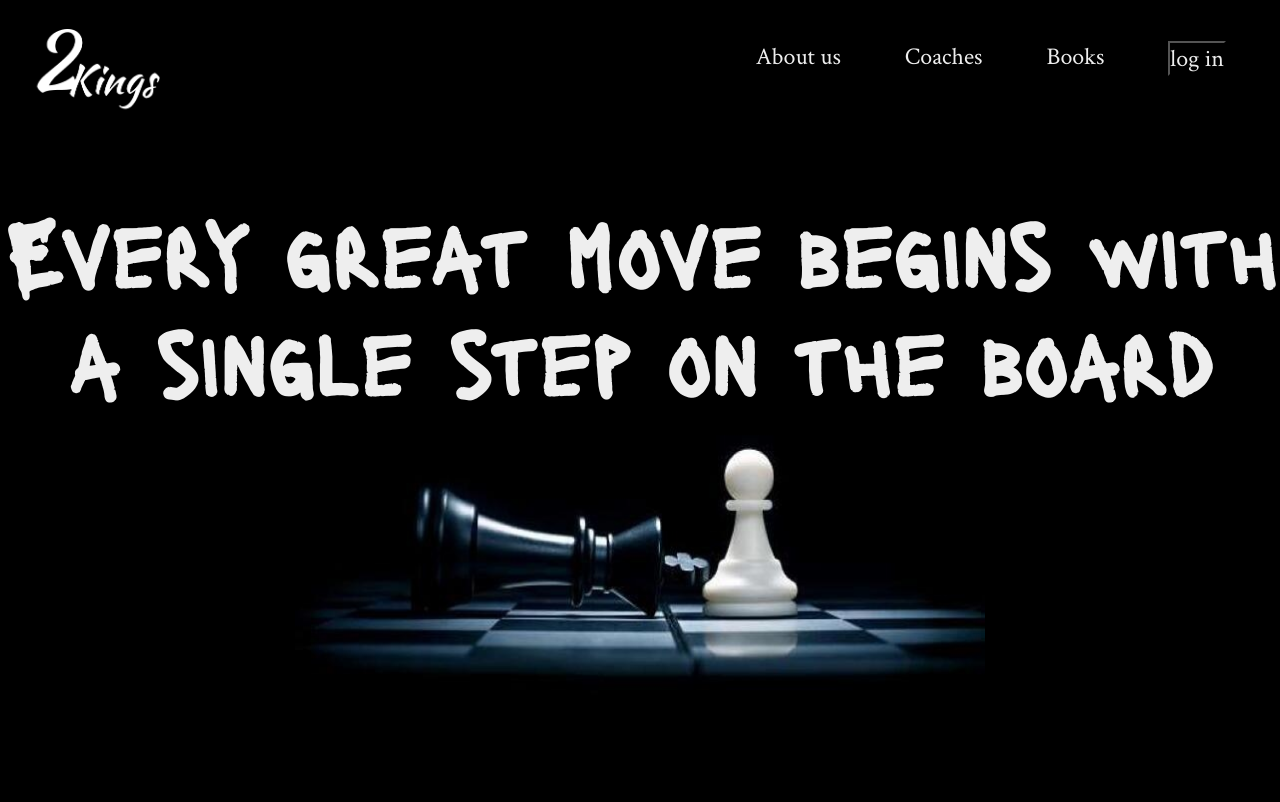
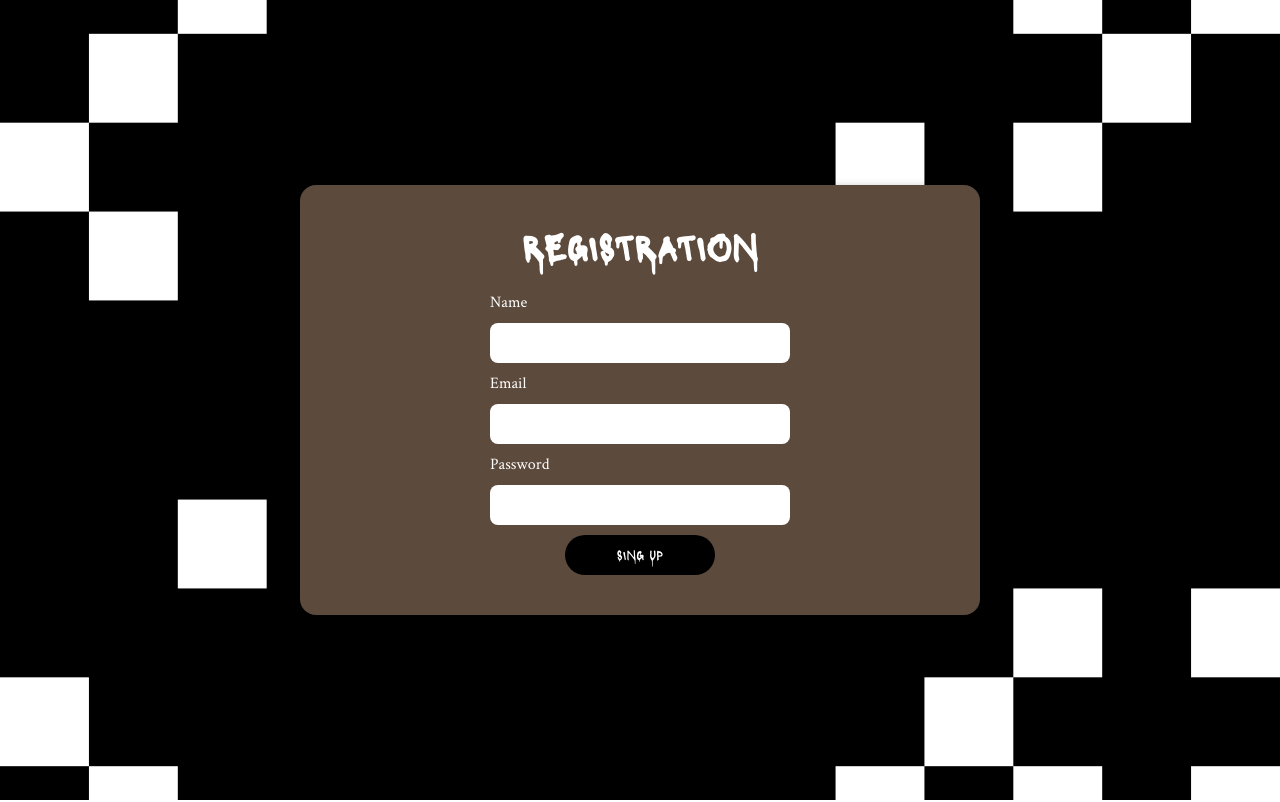
Before and after one commit to uliaescha/2Kings, a React (Vite) app: page /register in a window 1280 px wide. Shown: the top 802 px of the page. Built offline with nearby package versions, Linux system fonts and the light colour scheme; a web font is replaced by a local one.

Commit message:
registration page and styles, also routes on the page

```diff
--- a/package.json
+++ b/package.json
@@ -18,6 +18,7 @@
     "mongoose": "^8.10.0",
     "react": "^18.3.1",
     "react-dom": "^18.3.1",
+    "react-router-dom": "^7.2.0",
     "sass": "^1.83.1"
   },
   "devDependencies": {
--- /dev/null
+++ b/src/App.jsx
@@ -0,0 +1,16 @@
+import { BrowserRouter as Router, Routes, Route } from "react-router-dom";
+import MainPage from "./components/pages/main-page/MainPage";
+import Registration from "./components/pages/auth/Registration";
+
+function App() {
+  return (
+      <Router>
+        <Routes>
+          <Route path="/" element={<MainPage />} />
+          <Route path="/register" element={<Registration />} />
+        </Routes>
+      </Router>
+  );
+}
+
+export default App;
--- a/src/components/header/Header.jsx
+++ b/src/components/header/Header.jsx
@@ -1,5 +1,6 @@
-import logo from '../../assets/img/logo.png';
-import './Header.scss';
+import { Link } from "react-router-dom";
+import logo from "../../assets/img/logo.png";
+import "./Header.scss";
 
 const logotype = logo;
 function Header() {
@@ -13,7 +14,9 @@ function Header() {
             <li>Coaches</li>
             <li>Books</li>
           </ul>
-          <button className="navigation-button">log in</button>
+          <Link to="/register">
+            <button className="navigation-button">log in</button>
+          </Link>
         </div>
       </nav>
     </header>
--- a/src/components/header/Header.scss
+++ b/src/components/header/Header.scss
@@ -2,6 +2,7 @@
 @import '../../styles/variables.scss';
 
 .navigation {
+    background: black;
     display: flex;
     align-items: center;
     justify-items: flex-end;
@@ -30,5 +31,6 @@
         font-family: $headers-font, serif;
         margin-right: 24px;
         font-size: 24px;
+        background: black;
     }
 }
--- a/src/components/pages/about-us/AboutUs.scss
+++ b/src/components/pages/about-us/AboutUs.scss
@@ -26,6 +26,7 @@
 }
 
 #about-us {
+    background: black;
     margin-top: 15%;
     .texts{
         display: flex;
--- a/src/components/pages/auth/Registration.jsx
+++ b/src/components/pages/auth/Registration.jsx
@@ -0,0 +1,29 @@
+import "./Registration.scss";
+
+function Registration () {
+    return (
+      <>
+        <div className="reg-page">
+          <div className="form-container">
+            <h2 className="title">REGISTRATION</h2>
+            <form>
+              <label htmlFor="name">Name</label>
+              <input type="text" id="name" name="name" required />
+
+              <label htmlFor="email">Email</label>
+              <input type="email" id="email" name="email" required />
+
+              <label htmlFor="password">Password</label>
+              <input type="password" id="password" name="password" required />
+
+              <button type="submit" className="submit-btn">
+                SING UP
+              </button>
+            </form>
+          </div>
+        </div>
+      </>
+    );
+}
+
+export default Registration;
--- /dev/null
+++ b/src/components/pages/auth/Registration.scss
@@ -0,0 +1,62 @@
+@import '../../../styles/variables.scss';
+
+.reg-page {
+    background: url("../../../assets/img/background-auth.png") no-repeat center center;
+    background-size: cover;
+    display: flex;
+    justify-content: center;
+    align-items: center;
+    height: 100vh;
+}
+
+.form-container {
+    background: #5c4a3d;
+    padding: 40px;
+    border-radius: 16px;
+    box-shadow: 4px 4px 10px rgba(0, 0, 0, 0.5);
+    position: relative;
+    h2 {
+            font-family: $main-page-font;
+            font-size: 36px;
+            text-align: center;
+            color: white;
+            margin-bottom: 24px;
+        }
+
+        form {
+            display: flex;
+            flex-direction: column;
+            gap: 10px;
+            width: 600px;
+        }
+
+        label {
+            font-family: $headers-font;
+            font-size: 16px;
+            color: white;
+            margin-left: 150px;
+        }
+
+        input {
+            width: 300px;
+            height: 40px;
+            border-radius: 8px;
+            border: none;
+            padding: 10px;
+            font-size: 16px;
+            background: white;
+            margin-left: 150px;
+        }
+
+        .submit-btn {
+            width: 150px;
+            height: 40px;
+            border-radius: 24px;
+            font-family: $main-page-font;
+            background: black;
+            color: white;
+            border: none;
+            cursor: pointer;
+            align-self: center;
+        }
+}
--- a/src/components/pages/main-page/MainPage.jsx
+++ b/src/components/pages/main-page/MainPage.jsx
@@ -1,17 +1,19 @@
 import Header from "../../header/Header";
 import Photo from "../../../assets/img/photo-main-page.png"
 import './MainPage.scss';
+import AboutUs from "../about-us/AboutUs";
 
 const photo = Photo;
 function MainPage() {
   return (
-    <>
+    <div className="main-page">
       <Header />
       <h1 className="main-font">
         Every great move begins with a single step on the board
       </h1>
       <img src={photo} alt="chess photo" className="photo-main-page" />
-    </>
+      <AboutUs/>
+    </div>
   );
 }
 
--- a/src/components/pages/main-page/MainPage.scss
+++ b/src/components/pages/main-page/MainPage.scss
@@ -4,6 +4,9 @@
 @font-face {
     font-family: 'Lacquer';
     src: url('../../../assets/fonts/Lacquer-Regular.ttf') format('truetype');
+}
+.main-page {
+    background: black;
 }
 
 .main-font {
--- a/src/main.jsx
+++ b/src/main.jsx
@@ -1,11 +1,9 @@
 import { StrictMode } from 'react'
 import { createRoot } from 'react-dom/client'
-import MainPage from './components/pages/main-page/MainPage'
-import AboutUs from './components/pages/about-us/AboutUs'
+import App from './App'
 
-createRoot(document.getElementById('root')).render(
+createRoot(document.getElementById("root")).render(
   <StrictMode>
-    <MainPage />
-    <AboutUs/>
-  </StrictMode>,
-)
+    <App/>
+  </StrictMode>
+);
--- a/src/styles/base.scss
+++ b/src/styles/base.scss
@@ -3,6 +3,6 @@
     margin: 0;
     padding: 0;
     box-sizing: border-box;
-    background-color: $background-color;
+    // background-color: $background-color;
     color: $font-color-light;
 }
```
Also changed, not shown: 2 other files (tests, documents, lock files or other folders).
